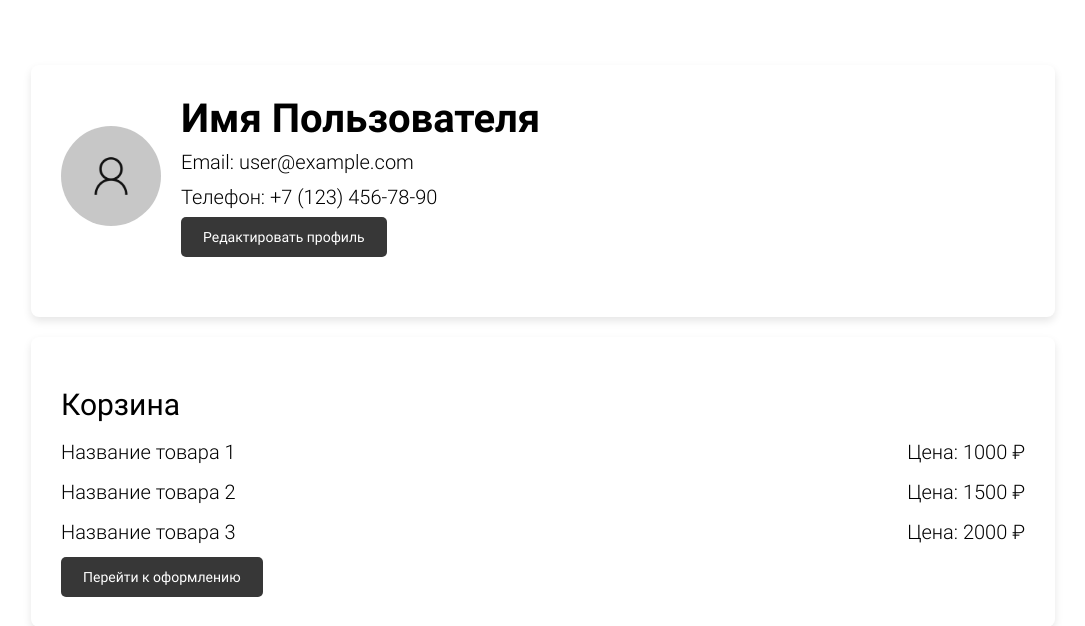
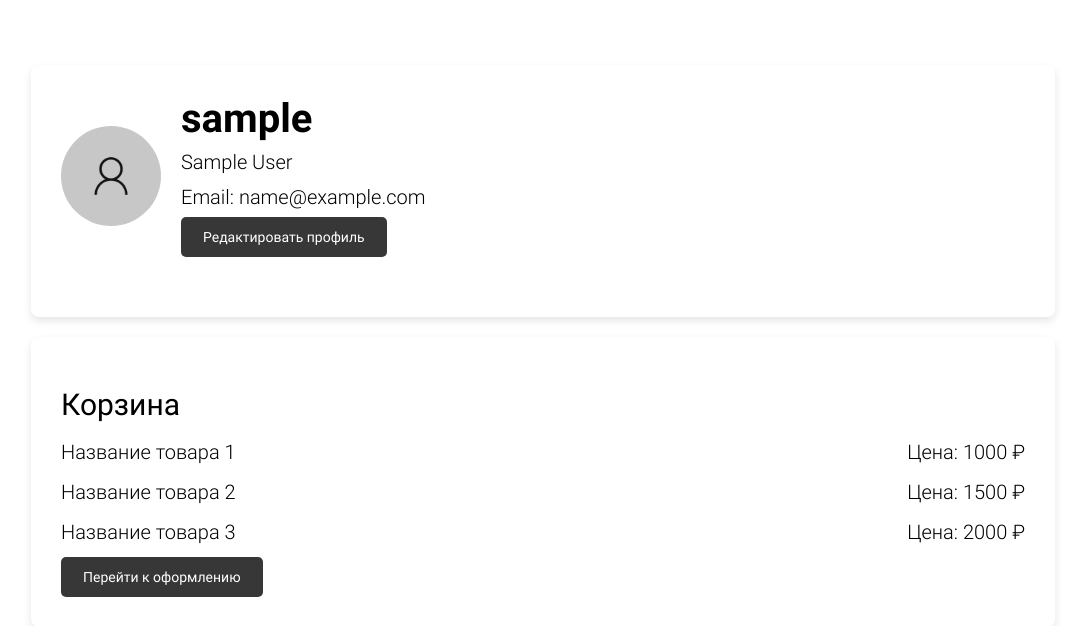
Before and after one commit to kathlleen/django_project, a Django app: page /user/profile/ in a window 1280 px wide. Shown: the part 60-686 px from the top of the page, without its empty margins (117-1202 px from the left). Run offline with Django 4.2, Linux system fonts and the light colour scheme; the visitor is signed in with stand-in values (Sample User, id 1); some web fonts are replaced.

Commit message:
Profile form and controller are ready

```diff
--- a/app1/main/templates/main/index.html
+++ b/app1/main/templates/main/index.html
@@ -29,7 +29,7 @@
                 luxurious furniture</h1>
             <p>If you are looking for a furniture then you have <br>
                 come to the right place.</p>
-            <button class="btn">Заказать</button>
+            <button class="btn">Order now</button>
         </section>
     </div>
 </div>
@@ -80,7 +80,7 @@
                 but also the leap into electronic typesetting. type and scrambled it to make a type specimen book.
                 It has survived not only five centuries,
                 but also the leap into electronic typesetting</p>
-            <button class="btn" onclick="location.href= {% url 'main:about' %}">О нас</button>
+            <button class="btn" onclick="location.href= {% url 'main:about' %}">About us</button>
             <div class="about-logos">
                 <img src="{% static 'img/amazon.png' %}" alt="amazon">
                 <img src="{% static 'img/alibaba.png' %}" alt="alibaba">
--- a/app1/main/views.py
+++ b/app1/main/views.py
@@ -7,7 +7,7 @@ from goods.models import Products
 def index(request):
 
     # categories = Categories.objects.all()
-    goods = Products.objects.all()
+    goods = Products.objects.all()[:12]
 
     context = {
         "title" : "SQ R3",
--- a/app1/static/css/profile.css
+++ b/app1/static/css/profile.css
@@ -192,6 +192,46 @@ nav a {
     border-radius: 5px;
 }
 
+.user-info {
+    display: flex;
+    align-items: center;
+    margin-bottom: 20px;
+}
+
+.avatar {
+    width: 100px;
+    height: 100px;
+    border-radius: 50%;
+    margin-right: 20px;
+}
+
+.user-details {
+    flex-grow: 1;
+}
+
+.edit-form {
+    display: none;
+    margin-top: 20px;
+}
+
+.form-group {
+    margin-bottom: 15px;
+}
+
+.form-group label {
+    display: block;
+    margin-bottom: 5px;
+}
+
+.form-group input[type="text"],
+.form-group input[type="email"],
+.form-group input[type="tel"],
+.form-group input[type="file"] {
+    width: 100%;
+    padding: 8px;
+    border: 1px solid #ccc;
+    border-radius: 4px;
+}
 
 .page-title {
     width: 80%;
--- a/app1/static/js/profile.js
+++ b/app1/static/js/profile.js
@@ -10,3 +10,17 @@ document.addEventListener('DOMContentLoaded', function() {
         });
     });
 });
+
+
+document.addEventListener("DOMContentLoaded", function() {
+        const editButton = document.querySelector(".user-info .btn");
+        const editForm = document.querySelector(".edit-form");
+
+        editButton.addEventListener("click", function() {
+            if (editForm.style.display === "none") {
+                editForm.style.display = "block";
+            } else {
+                editForm.style.display = "none";
+            }
+        });
+    });
--- a/app1/users/forms.py
+++ b/app1/users/forms.py
@@ -1,5 +1,5 @@
 from django import forms
-from django.contrib.auth.forms import AuthenticationForm, UserCreationForm
+from django.contrib.auth.forms import AuthenticationForm, UserCreationForm, UserChangeForm
 
 from users.models import User
 
@@ -43,3 +43,19 @@ class UserRegistrationForm(UserCreationForm):
                   'password1',
                   'password2'
                   ]
+
+
+class ProfileForm(UserChangeForm):
+    class Meta:
+        model = User
+        fields = ['image',
+                  'first_name',
+                  'last_name',
+                  'username',
+                  'email']
+
+    image = forms.ImageField(required=False)
+    first_name = forms.CharField()
+    last_name = forms.CharField()
+    username = forms.CharField()
+    email = forms.CharField()
--- a/app1/users/templates/users/profile.html
+++ b/app1/users/templates/users/profile.html
@@ -17,15 +17,72 @@
     <div class="profile-container">
         <!-- Блок информации о пользователе -->
         <div class="user-info">
+            {% if user.image %}
+            <img src="{{ user.image.url }}" alt="Аватар пользователя" class="avatar">
+            {% else %}
             <img src="{% static 'img/baseavatar.png' %}" alt="Аватар пользователя" class="avatar">
+            {% endif %}
             <div class="user-details">
-                <h2>Имя Пользователя</h2>
-                <p>Email: user@example.com</p>
-                <p>Телефон: +7 (123) 456-78-90</p>
+                <h2>{{form.username.value}}</h2>
+                <p>{{form.first_name.value}} {{form.last_name.value}}</p>
+                <p>Email: {{form.email.value}}</p>
                 <button class="btn">Редактировать профиль</button>
             </div>
         </div>
     </div>
+
+    <!-- Блок формы редактирования (скрытый по умолчанию) -->
+    <div class="profile-container edit-form" style="display: none;">
+        <form action="{% url 'user:profile' %}" method="post" enctype="multipart/form-data">
+            {% csrf_token %}
+            <div class="form-group">
+                <label for="id_image">Изменить аватар:</label>
+                <input type="file" id="id_image" accept="image/*" name="image">
+                {% if form.image.errors %}
+                <p>{{form.image.errors}}</p>
+                {% endif %}
+            </div>
+            <div class="form-group">
+                <label for="id_username">User name:</label>
+                <input type="text" id="id_username" name="username"
+                       value="{{ form.username.value }}"
+                       required>
+                {% if form.username.errors %}
+                <p>{{form.username.errors}}</p>
+                {% endif %}
+            </div>
+            <div class="form-group">
+                <label for="id_first_name">First name:</label>
+                <input type="text" id="id_first_name" name="first_name"
+                       value="{{ form.first_name.value }}"
+                       required>
+                {% if form.first_name.errors %}
+                <p>{{form.first_name.errors}}</p>
+                {% endif %}
+            </div>
+            <div class="form-group">
+                <label for="id_last_name">Last name:</label>
+                <input type="text" id="id_last_name" name="last_name"
+                       value="{{ form.last_name.value }}"
+                       required>
+                {% if form.last_name.errors %}
+                <p>{{form.last_name.errors}}</p>
+                {% endif %}
+            </div>
+            <div class="form-group">
+                <label for="id_email">Email:</label>
+                <input type="email" id="id_email" name="email"
+                       value="{{ form.email.value }}"
+                       required>
+                {% if form.email.errors %}
+                <p>{{form.email.errors}}</p>
+                {% endif %}
+            </div>
+            <button type="submit" class="btn">Save changes</button>
+        </form>
+
+    </div>
+
     <!-- Блок корзины -->
     <div class="profile-container">
         <div class="cart">
--- a/app1/users/views.py
+++ b/app1/users/views.py
@@ -1,9 +1,10 @@
 from django.contrib import auth
+from django.contrib.auth.decorators import login_required
 from django.http import HttpResponseRedirect
 from django.shortcuts import render, redirect
 from django.urls import reverse
 
-from users.forms import UserLoginForm, UserRegistrationForm
+from users.forms import UserLoginForm, UserRegistrationForm, ProfileForm
 
 # Create your views here.
 def login(request):
@@ -31,7 +32,7 @@ def registration(request):
         form = UserRegistrationForm(data=request.POST)
         if form.is_valid():
             form.save()
-            user = form.instanse
+            user = form.instance
             auth.login(request, user)
             return HttpResponseRedirect(reverse('main:index'))
     else:
@@ -44,9 +45,20 @@ def registration(request):
     }
     return render(request, 'users/registration.html',context)
 
+
+@login_required
 def profile(request):
+    if request.method == "POST":
+        form = ProfileForm(data=request.POST, instance=request.user, files=request.FILES)
+        if form.is_valid():
+            form.save()
+            return HttpResponseRedirect(reverse('user:profile'))
+    else:
+        form = ProfileForm(instance=request.user)
+
     context = {
-        'title' : "Profile"
+        'title' : "Profile",
+        'form' : form
     }
     return render(request, 'users/profile.html',context)
 
```
Also changed, not shown: app1/static/css/catalog.css (+12 -2 lines), app1/media/users_images/polina.jpg (added).
